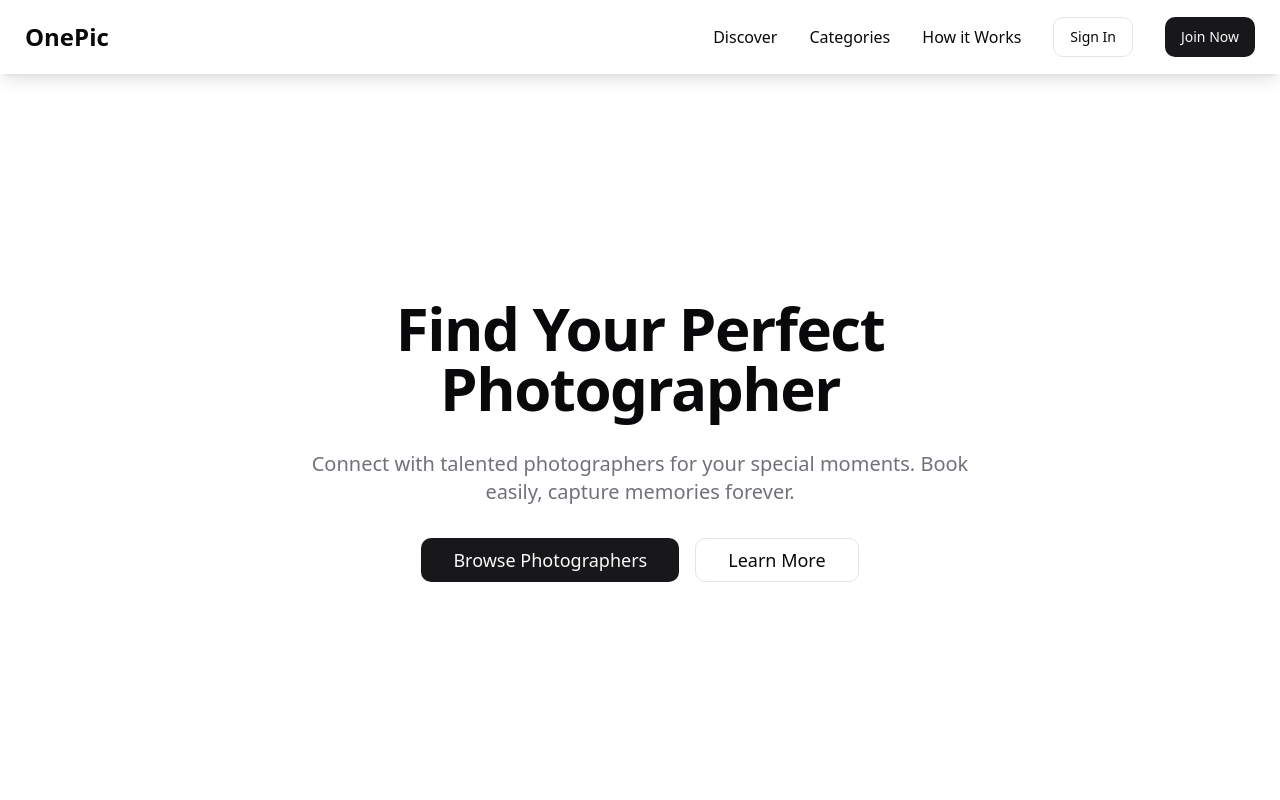
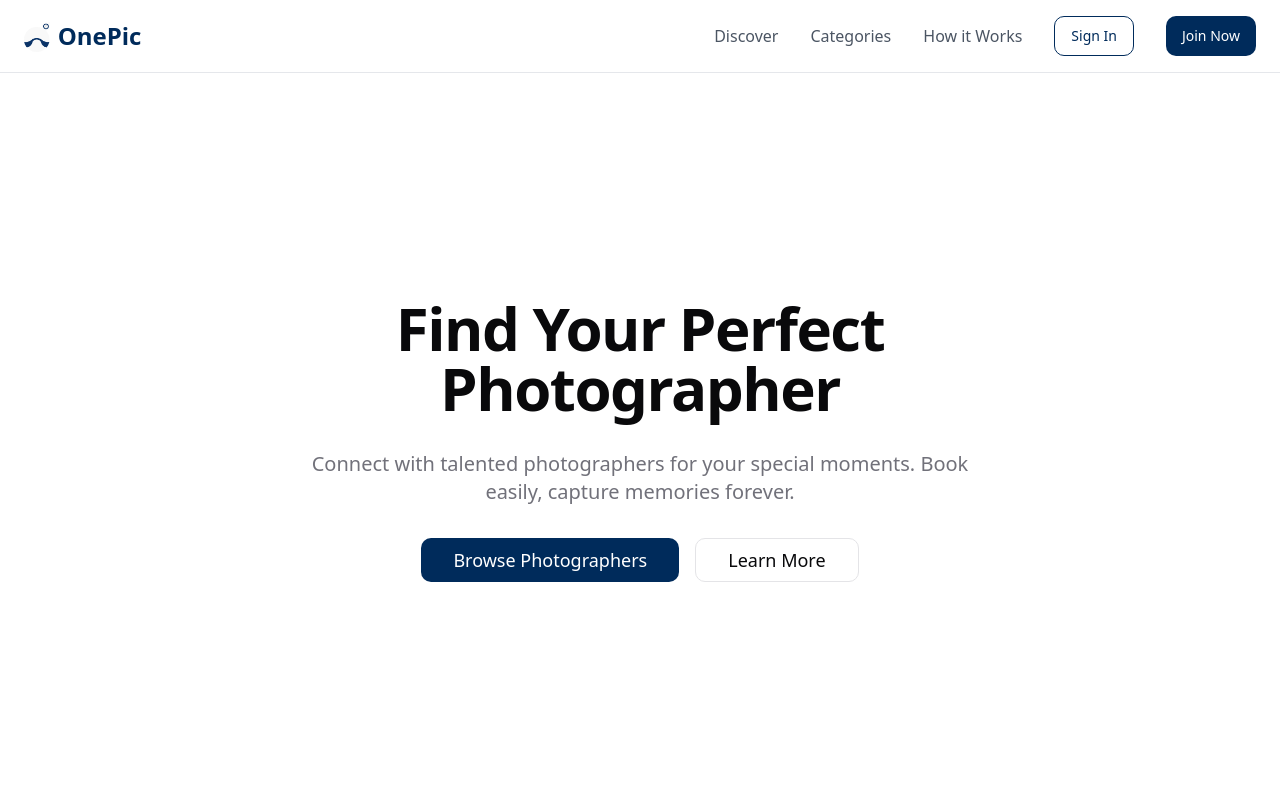
Before and after one commit to Serafius/onepic-photo-buddies, a React (Vite) app: page / in a window 1280 px wide. Shown: the top 800 px of the page. Built offline with nearby package versions, Linux system fonts and the light colour scheme.

Commit message:
Update logo and colors
Incorporate the new logo and color scheme as specified in the prompt. Adjust styles and components accordingly to reflect these changes throughout the application.
[skip gpt_engineer]

```diff
--- a/src/components/Header.tsx
+++ b/src/components/Header.tsx
@@ -6,23 +6,32 @@ export const Header = () => {
   const [isMenuOpen, setIsMenuOpen] = useState(false);
 
   return (
-    <header className="fixed top-0 left-0 right-0 z-50 glass-card">
+    <header className="fixed top-0 left-0 right-0 z-50 bg-white/80 backdrop-blur-md border-b border-gray-200">
       <nav className="container mx-auto px-6 py-4">
         <div className="flex items-center justify-between">
-          <div className="text-2xl font-bold">OnePic</div>
+          <div className="flex items-center space-x-2">
+            <img
+              src="/lovable-uploads/e819116f-5c94-4a36-859f-0b22291310b0.png"
+              alt="OnePic Logo"
+              className="h-8 w-auto"
+            />
+            <span className="text-2xl font-bold text-primary">OnePic</span>
+          </div>
 
           {/* Desktop Navigation */}
           <div className="hidden md:flex items-center space-x-8">
-            <a href="#" className="hover:text-primary/80 transition-colors">Discover</a>
-            <a href="#" className="hover:text-primary/80 transition-colors">Categories</a>
-            <a href="#" className="hover:text-primary/80 transition-colors">How it Works</a>
-            <Button variant="outline" className="hover-scale">Sign In</Button>
-            <Button className="hover-scale">Join Now</Button>
+            <a href="#" className="text-gray-600 hover:text-primary transition-colors">Discover</a>
+            <a href="#" className="text-gray-600 hover:text-primary transition-colors">Categories</a>
+            <a href="#" className="text-gray-600 hover:text-primary transition-colors">How it Works</a>
+            <Button variant="outline" className="hover-scale border-primary text-primary hover:bg-primary hover:text-white">
+              Sign In
+            </Button>
+            <Button className="hover-scale bg-primary hover:bg-primary/90">Join Now</Button>
           </div>
 
           {/* Mobile Menu Button */}
           <button
-            className="md:hidden"
+            className="md:hidden text-primary"
             onClick={() => setIsMenuOpen(!isMenuOpen)}
           >
             {isMenuOpen ? <X size={24} /> : <Menu size={24} />}
@@ -32,12 +41,20 @@ export const Header = () => {
         {/* Mobile Navigation */}
         {isMenuOpen && (
           <div className="md:hidden py-4 space-y-4 animate-fade-down">
-            <a href="#" className="block hover:text-primary/80 transition-colors py-2">Discover</a>
-            <a href="#" className="block hover:text-primary/80 transition-colors py-2">Categories</a>
-            <a href="#" className="block hover:text-primary/80 transition-colors py-2">How it Works</a>
+            <a href="#" className="block text-gray-600 hover:text-primary transition-colors py-2">
+              Discover
+            </a>
+            <a href="#" className="block text-gray-600 hover:text-primary transition-colors py-2">
+              Categories
+            </a>
+            <a href="#" className="block text-gray-600 hover:text-primary transition-colors py-2">
+              How it Works
+            </a>
             <div className="space-y-2 pt-2">
-              <Button variant="outline" className="w-full">Sign In</Button>
-              <Button className="w-full">Join Now</Button>
+              <Button variant="outline" className="w-full border-primary text-primary hover:bg-primary hover:text-white">
+                Sign In
+              </Button>
+              <Button className="w-full bg-primary hover:bg-primary/90">Join Now</Button>
             </div>
           </div>
         )}
--- a/src/index.css
+++ b/src/index.css
@@ -10,8 +10,8 @@
     --card-foreground: 240 10% 3.9%;
     --popover: 0 0% 100%;
     --popover-foreground: 240 10% 3.9%;
-    --primary: 240 5.9% 10%;
-    --primary-foreground: 0 0% 98%;
+    --primary: 213 100% 18%;
+    --primary-foreground: 0 0% 100%;
     --secondary: 240 4.8% 95.9%;
     --secondary-foreground: 240 5.9% 10%;
     --muted: 240 4.8% 95.9%;
@@ -22,7 +22,7 @@
     --destructive-foreground: 0 0% 98%;
     --border: 240 5.9% 90%;
     --input: 240 5.9% 90%;
-    --ring: 240 5.9% 10%;
+    --ring: 213 100% 18%;
     --radius: 0.75rem;
   }
 }
@@ -47,3 +47,11 @@
 .fade-in {
   @apply animate-fade-up;
 }
+
+.btn-primary {
+  @apply bg-primary text-white hover:bg-primary/90 transition-colors;
+}
+
+.btn-outline {
+  @apply border-2 border-primary text-primary hover:bg-primary hover:text-white transition-colors;
+}
--- a/tailwind.config.ts
+++ b/tailwind.config.ts
@@ -25,8 +25,8 @@ export default {
         background: "hsl(var(--background))",
         foreground: "hsl(var(--foreground))",
         primary: {
-          DEFAULT: "hsl(var(--primary))",
-          foreground: "hsl(var(--primary-foreground))",
+          DEFAULT: "#002B5B",
+          foreground: "#FFFFFF",
         },
         secondary: {
           DEFAULT: "hsl(var(--secondary))",
```
Also changed, not shown: public/lovable-uploads/e819116f-5c94-4a36-859f-0b22291310b0.png (added).
